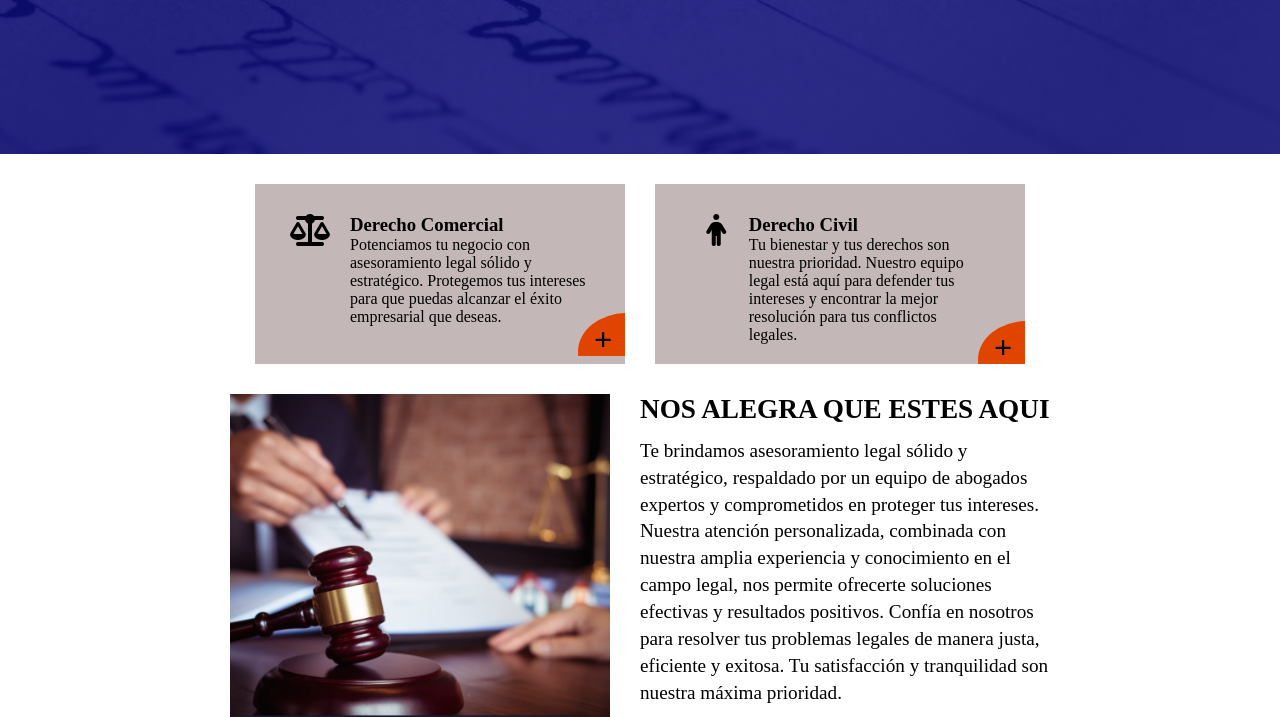
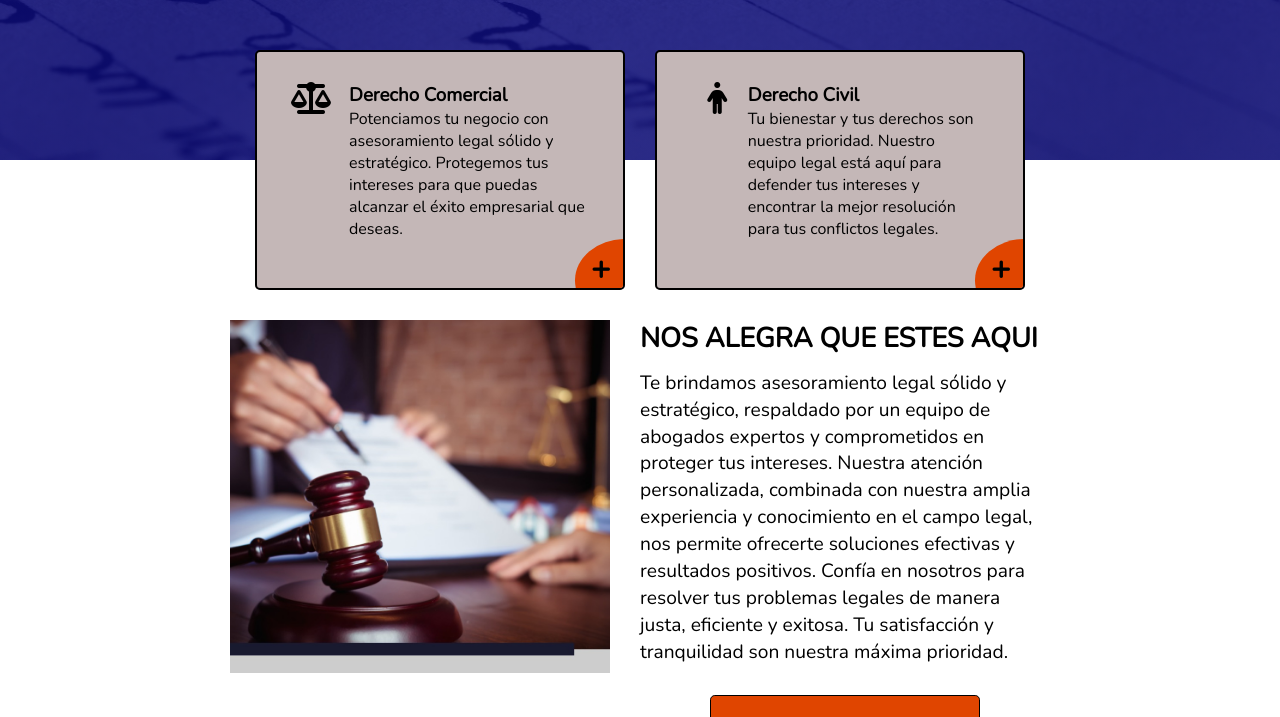
Before and after one commit to abogadamagdiele/abogadamagdiele.github.io, a plain HTML site: page index.html in a window 1280 px wide. Shown: the part 583-1300 px from the top of the page. Drawn offline with nearby package versions, Linux system fonts and the light colour scheme.

Commit message:
tranajando style y border cards en servicios y faq

```diff
--- a/assets/style.css
+++ b/assets/style.css
@@ -1,3 +1,6 @@
+@import url('https://fonts.googleapis.com/css2?family=Nunito&display=swap');
+
+
 *, ::after, ::before {
     box-sizing: border-box;
     margin:0;
@@ -7,10 +10,12 @@
     --background--mask: rgba(12, 12, 129, 0.8);
     --color--formask: rgb(224, 69, 0);
     --font--color--formask: white;
+    --color--card: rgb(196, 183, 183);
 
 }
 html {
     scroll-behavior: smooth;
+    font-family: "Nunito", sans-serif;
 }
 body {
     max-width: 1500px;
@@ -112,17 +117,24 @@ section, footer, header {
 }
         /* card container sub-section */
 .card {
+    --card--border--radius: 5px;
+    border-radius: var(--card--border--radius);
+
+
     position:relative;
 
     width: min(370px, 100%);
-    background-color: rgb(196, 183, 183);
-    border-radius: 0.2em;
+    /* background-color: rgb(196, 183, 183); */
 
     overflow: hidden;
 
 }
 .card-header {
-    background-color: inherit;
+    border-radius: var(--card--border--radius);
+    background-color: var(--color--card);
+    border: 2px solid black;
+
+
     cursor: pointer;
     display: flex;
     flex-flow: row wrap;
@@ -171,37 +183,42 @@ section, footer, header {
     color: var(--font--color--formask);
 }
 .card-content {
+    --margin-card--content: 20px;
+
+    background-color: var(--color--card);
     width:100%;
-    background-color: inherit;
-
     position: relative;
 
-    --margin-card--content: 10px;
+    border-radius: var(--card--border--radius);
 
-    margin-inline:var(--margin-card--content);
+    padding:0;
 
     max-height: 0;
+    margin-top: 5px;
+    /* transform: translateY(0px); */
+    transition: max-height .4s ease-in,
+    padding .4s, transform .4s,
+    border .1s;
 
-    transition: max-height .4s ease-in,
-    padding .4s ease-in;
 
 
 }
-.card-content::before {
-    position: absolute;
-    content: "";
-    top: 0;
-    left: calc(-1 * var(--margin-card--content));
-    width: calc(100% + var(--margin-card--content) * 2);
-    height: 4px;
-    background-color: white;
+.card-content :is(ul,p) {
+    opacity: 0;
+    margin-inline: var(--margin-card--content);
+    transition: opacity .2s;
 }
 
 .card-content.active {
-    max-height: 220px;
+    max-height: 350px;
+
     padding-block: var(--margin-card--content);
+    border: 2px solid black;
+
 }
-
+.card-content.active :is(ul,p) {
+    opacity:1;
+}
 .card-content ul {
     list-style-position: inside;
     display:grid;
@@ -212,20 +229,47 @@ section, footer, header {
 
 }
 
+/* end SERVICIOS section */
+
+/* FAQ SECTION */
+
+.textpage {
+    display:flex;
+    flex-direction: column;
+}
+.textpage .card {
+    margin-bottom: 20px;
+
+}
+.textpage .card-content.active {
+    max-height: 400px;
+}
+
+/* end FAQ section */
 @media (min-width:850px) {
-    .card {
+
+    .hero {
+        padding-bottom: 160px;
+    }
+    .servicios {
+        position: relative;
+        top: -140px;
+        margin-bottom: -140px;
+    }
+
+    .card-container .card {
         overflow: unset;
     }
-    .card-header {
-        min-height: unset;
-        max-height: 180px;
+    .card-container .card-header {
+        min-height: 240px;
+        /* max-height: 180px; */
         z-index:50;
     }
-    .card-content {
+    .card-container .card-content {
         /* iguala altura tanto entre .card-content como con card-header */
-        min-height: 180px;
+        /* la altura esta determinada por esta propiedad */
+        min-height: 230px;
         width:100%;
-        background-color: inherit;
 
         position: absolute;
         bottom: 0;
@@ -234,21 +278,19 @@ section, footer, header {
         z-index: 10;
 
         margin: 0;
-        padding:var(--margin-card--content);
 
         /* ayuda a ocultar el texto */
-        max-height: 0;
+        /* max-height: 0; */
 
         transform: translateY(0%);
         transition: transform .4s ease-in,
-        max-height .4s ease-in,
-        padding .4s ease-in;
+        max-height .4s ease-in;
     }
 
-    .card-content.active {
-        max-height: 200px;
+    .card-container .card-content.active {
+        max-height: 250px;
         height:200px;
-        transform: translateY(100%);
+        transform: translateY(102%);
 
     }
 
--- a/index.html
+++ b/index.html
@@ -90,7 +90,7 @@
             </div>
             <div class="flex-inline">
                 <figure>
-                    <img src="assets/img_1.jpg" alt="Imagen de un pendon">
+                    <img src="assets/img_mazo.jpg" alt="Imagen de un pendon">
                 </figure>
                 <div class="textpage">
                     <h2 class="subtitle">
@@ -123,6 +123,7 @@
                             <i class="fa-sharp fa-solid fa-arrow-right"></i>
                         </header>
                         <div class="card-content">
+
                             <p>Los requisitos legales para constituir una empresa incluyen la elaboración de los estatutos de la empresa, la obtención del Registro de Información Fiscal (RIF), la inscripción ante el Registro Mercantil, la apertura de una cuenta bancaria a nombre de la empresa, entre otros. Es importante consultar la Ley de Registro Mercantil y otras leyes y regulaciones aplicables para asegurarse de cumplir con todos los requisitos legales vigentes. Te brindamos asesoramiento personalizado para cumplir con todos los requisitos legales y asegurarnos de que tu empresa se establezca de manera adecuada y legal.</p>
                         </div>
                     </article>
```
Also changed, not shown: assets/img_mazo.jpg (added).
